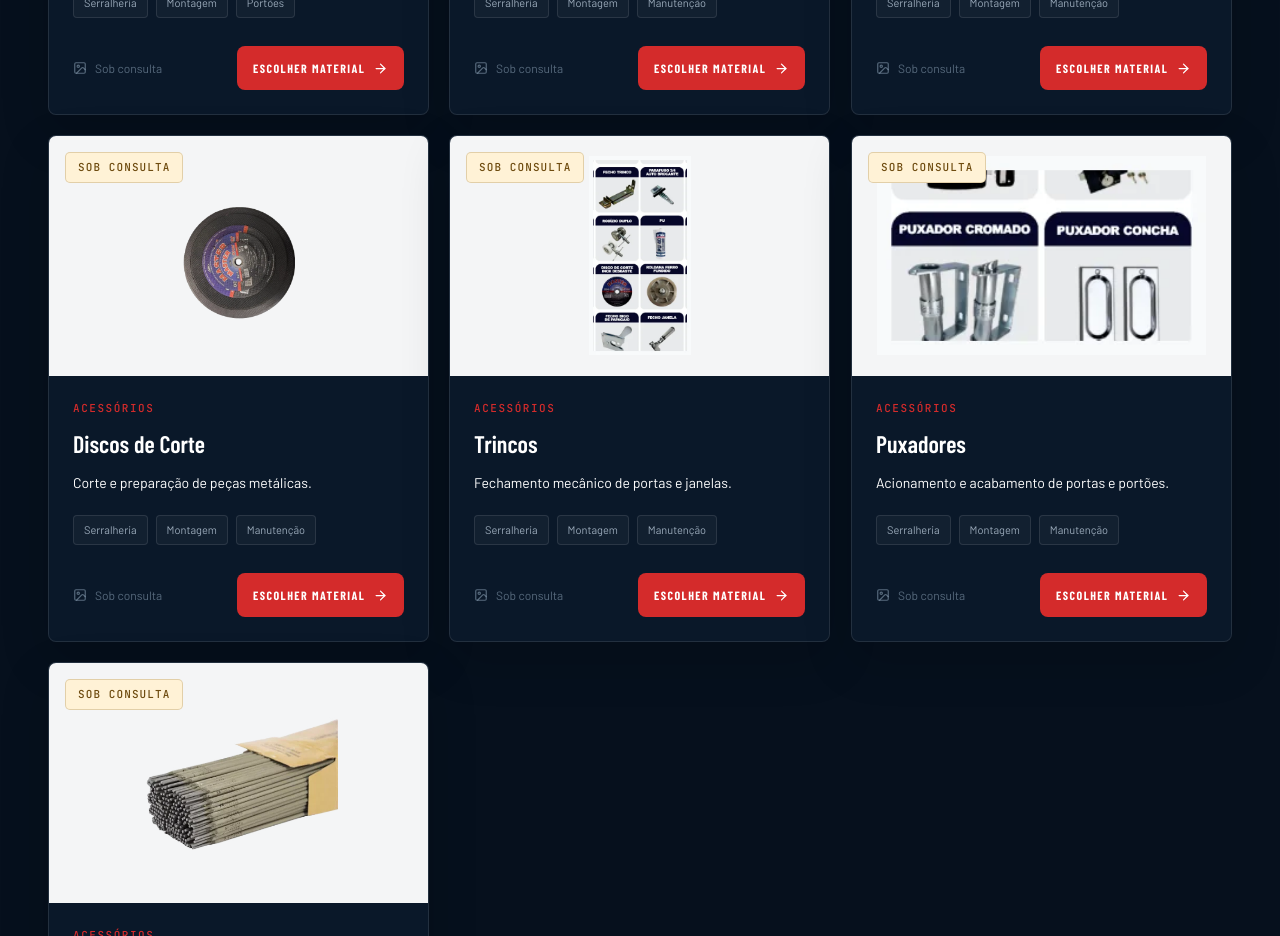
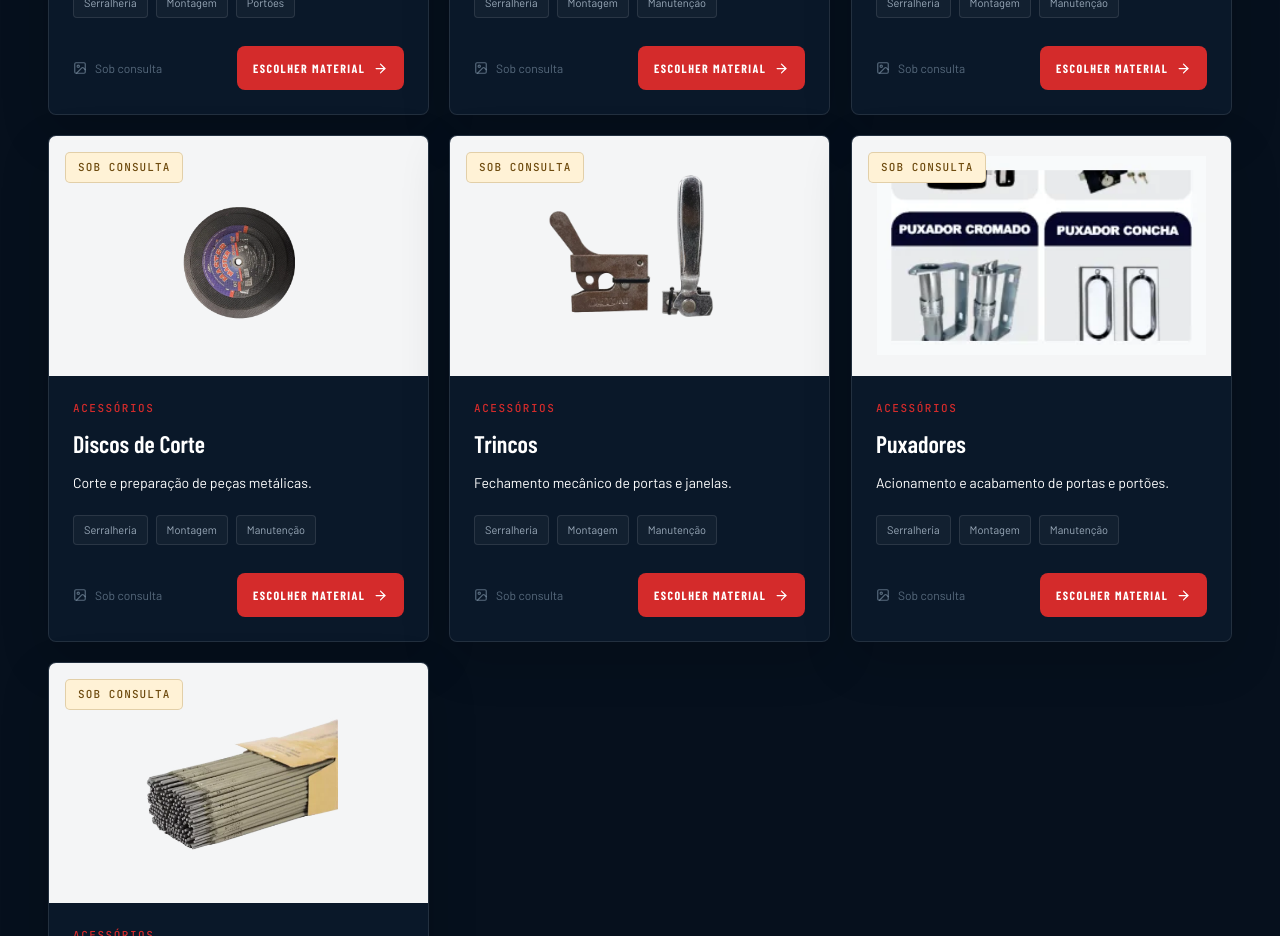
Before and after one commit to VitorReis01/IMESUL-SITE, a Next.js app in the folder imesul-vendas/: page /materiais/acessorios in a window 1280 px wide. Shown: the part 1300-2236 px from the top of the page. Built offline with nearby package versions, Linux system fonts and the light colour scheme; no server answers.

Commit message:
fix: atualiza imagem principal da secao trincos

```diff
--- a/imesul-vendas/data/catalogProducts.js
+++ b/imesul-vendas/data/catalogProducts.js
@@ -895,7 +895,7 @@ export const catalogProducts = [
   }),
 
   ...[
-    ["trincos", "Trincos", "Fechamento mecânico de portas e janelas.", "/catalog-products/fechos.webp"],
+    ["trincos", "Trincos", "Fechamento mecânico de portas e janelas.", "/catalog-products/atualizadas/catalogo-trincos.webp"],
     ["puxadores", "Puxadores", "Acionamento e acabamento de portas e portões.", "/catalog-products/puxadores.webp"],
     ["consumiveis-acessorios", "Consumíveis", "Itens de apoio para solda, corte e montagem.", "/catalog-products/atualizadas/consumiveis.webp"],
   ].map(([id, name, description, image]) =>
```
Also changed, not shown: imesul-vendas/public/catalog-products/atualizadas/catalogo-trincos.webp (added).
